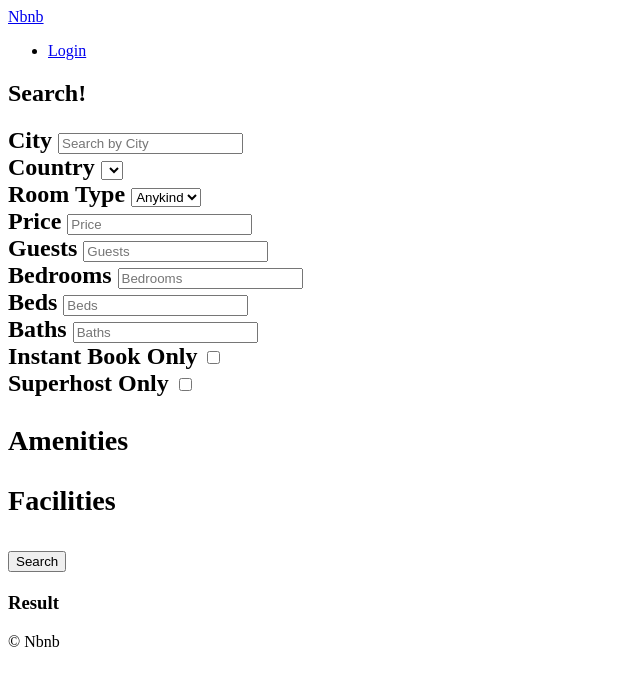
After one commit to kalzpi/airbnb-clone, a Django app: template templates/rooms/search.html in a window 1280 px wide. The commit adds this page. Shown: the top 686 px of the page, without its empty margins (0-640 px from the left). Run offline with Django 3.2, Linux system fonts and the light colour scheme; the template is opened without the code that fills it, so the values that code supplies are empty.

Commit message:
search_FBV
not perfect on filtering AND

```diff
--- a/rooms/urls.py
+++ b/rooms/urls.py
@@ -4,4 +4,7 @@ from . import views
 
 app_name = "rooms"
 
-urlpatterns = [path("<int:pk>", views.RoomDetail.as_view(), name="detail")]
+urlpatterns = [
+    path("<int:pk>", views.RoomDetail.as_view(), name="detail"),
+    path("search/", views.search, name="search"),
+]
--- a/templates/base.html
+++ b/templates/base.html
@@ -4,11 +4,18 @@
     <meta charset="UTF-8" />
     <meta name="viewport" content="width=device-width, initial-scale=1.0" />
     <meta http-equiv="X-UA-Compatible" content="ie=edge" />
-    <title>{% block page_name %}{% endblock page_name %} | SRC</title>
+    <title>{% block page_title %}{% endblock page_title %} | SRC</title>
   </head>
   <body>
+    <header>
+      {% include "partials/nav.html" %}
+      {% block search-bar %}
+      <form method="get" action="{% url 'rooms:search' %}">
+        <input name="city" placeholder="Search by City" />
+      </form>
+      {% endblock search-bar %}
 
-    {% include "partials/header.html" %}
+    </header>
 
     {% block content %}
 
--- a/templates/partials/header.html
+++ /dev/null
@@ -1,6 +0,0 @@
-<header>
-    <a href="{% url 'core:home' %}" class="">Nbnb</a>
-    <ul>
-        <li><a href="#" class="">Login</a></div></li>
-    </ul>
-</header>
--- /dev/null
+++ b/templates/partials/nav.html
@@ -0,0 +1,4 @@
+<a href="{% url 'core:home' %}" class="">Nbnb</a>
+<ul>
+    <li><a href="#" class="">Login</a></div></li>
+</ul>
--- a/templates/rooms/room_detail.html
+++ b/templates/rooms/room_detail.html
@@ -1,8 +1,8 @@
 {% extends "base.html" %}
 
-    {% block page_name %}
-        Home
-    {% endblock page_name %}
+    {% block page_title %}
+        {{room.name}}
+    {% endblock page_title %}
 
     {% block content %}
         <div>
--- a/templates/rooms/room_list.html
+++ b/templates/rooms/room_list.html
@@ -1,8 +1,8 @@
 {% extends "base.html" %}
 
-    {% block page_name %}
-        Home
-    {% endblock page_name %}
+    {% block page_title %}
+        Room List
+    {% endblock page_title %}
 
 
     {% block content %}
--- /dev/null
+++ b/templates/rooms/search.html
@@ -0,0 +1,111 @@
+{% extends "base.html" %}
+
+{% block page_title %}
+    Search
+{% endblock page_title %}
+
+{% block search-bar %}
+{% endblock search-bar %}
+
+{% block content %}
+
+    <h2>Search!<h2>
+
+    <form method="get" action="{% url 'rooms:search' %}">
+        <div>
+            <label for="city">City</label>
+                <input value="{{city}}" id="city" name="city" placeholder="Search by City" />
+        </div>
+        <div>
+            <label for="country">Country</label>
+            <select id="country" name="country">
+                {% for country in countries %}
+                    <option value={{country.code}} {% if country.code == s_country %}selected{% endif %}>({{country.code}}) {{country.name}}</option>
+                {% endfor %}
+            </select>
+        </div>
+
+        <div>
+            <label for="room_type">Room Type</label>
+            <select id="room_type" name="room_type">
+                <option value = 0 > Anykind </option>
+                {% for room_type in room_types %}
+                    <option value={{room_type.pk}} {% if room_type.pk == s_room_type %}selected{% endif %}>
+                        {{room_type.name}}
+                    </option>
+                {% endfor %}
+            </select>
+        </div>
+        <div>
+            <label for="price"> Price </label>
+            <input value="{{s_price}}" type="number" name="price" id="price" placeholder="Price" />
+        </div>
+
+        <div>
+            <label for="guests"> Guests </label>
+            <input value="{{s_guests}}" type="number" name="guests" id="guests" placeholder="Guests" />
+        </div>
+
+        <div>
+            <label for="bedrooms"> Bedrooms </label>
+            <input value="{{s_bedrooms}}" type="number" name="bedrooms" id="bedrooms" placeholder="Bedrooms" />
+        </div>
+
+        <div>
+            <label for="beds"> Beds </label>
+            <input value="{{s_beds}}" type="number" name="beds" id="beds" placeholder="Beds" />
+        </div>
+
+        <div>
+            <label for="baths"> Baths </label>
+            <input value="{{s_baths}}" type="number" name="baths" id="baths" placeholder="Baths" />
+        </div>
+
+        <div>
+            <label for="instant"> Instant Book Only </label>
+            <input type="checkbox" name="instant" id="instant"
+            {% if instant %}
+            checked
+            {% endif %} />
+        </div>
+
+        <div>
+            <label for="superhost"> Superhost Only </label>
+            <input type="checkbox" name="superhost" id="superhost"
+            {% if superhost %}
+            checked
+            {% endif %}/>
+        </div>
+
+        <div>
+            <h3>Amenities</h3>
+            <ul>
+                {% for amenity in amenities %}
+                    <li>
+                        <label for=a_{{amenity.pk}}>{{amenity.name}}</label>
+                        <input value={{amenity.pk}} id=a_{{amenity.pk}} name="amenities" type="checkbox" {% if amenity.pk in s_amenities %} checked {% endif %} />
+
+                    </li>
+                {% endfor %}
+            <ul>
+        </div>
+
+        <div>
+            <h3>Facilities</h3>
+            <ul>
+                {% for facility in facilities %}
+                    <li>
+                        <label for=f_{{facility.pk}}>{{facility.name}}</label>
+                        <input value={{facility.pk}} id=f_{{facility.pk}} name="facilities" type="checkbox" {% if facility.pk|slugify in s_facilities %} checked {% endif %} />
+                    </li>
+                {% endfor %}
+            <ul>
+        </div>
+        <button>Search</button>
+    </form>
+    <h3>Result</h3>
+    {% for room in rooms %}
+        <h3>{{room.name}}</h3>
+    {% endfor %}
+
+{% endblock content %}
```
Also changed, not shown: rooms/views.py (+89 -0 lines).
